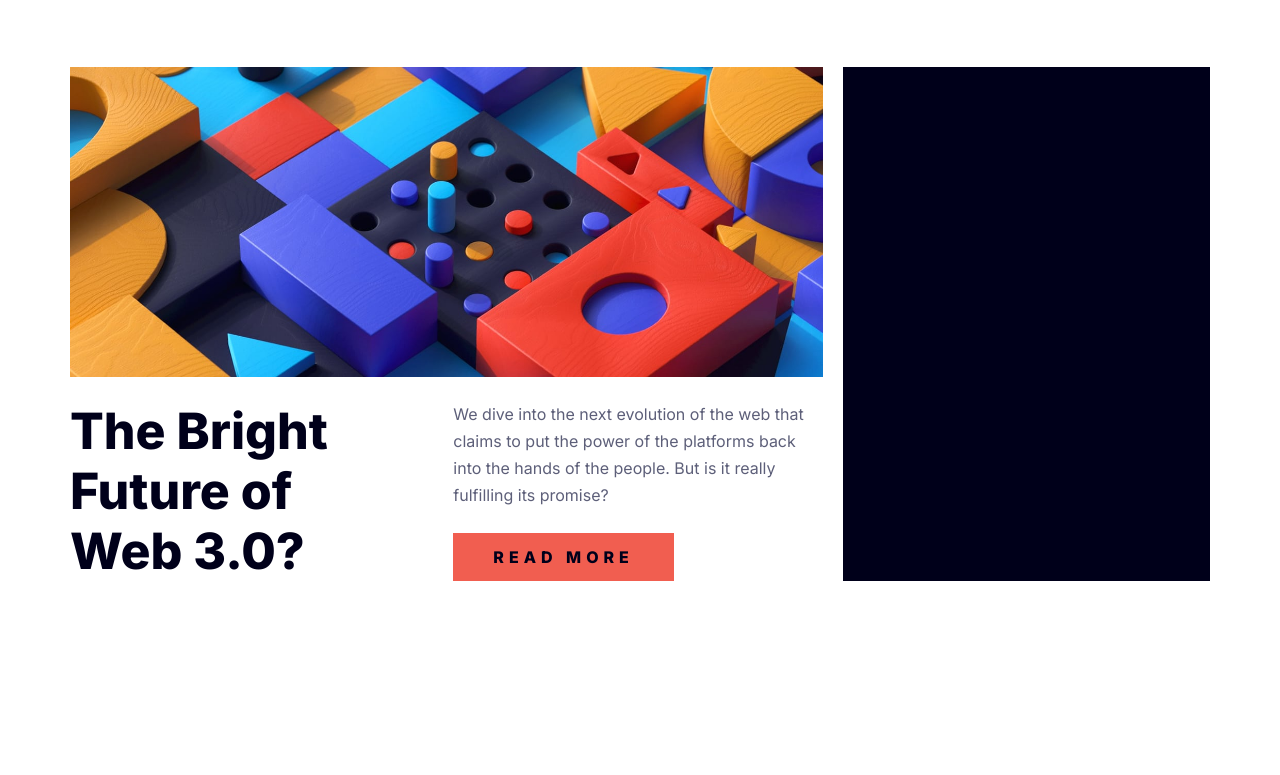
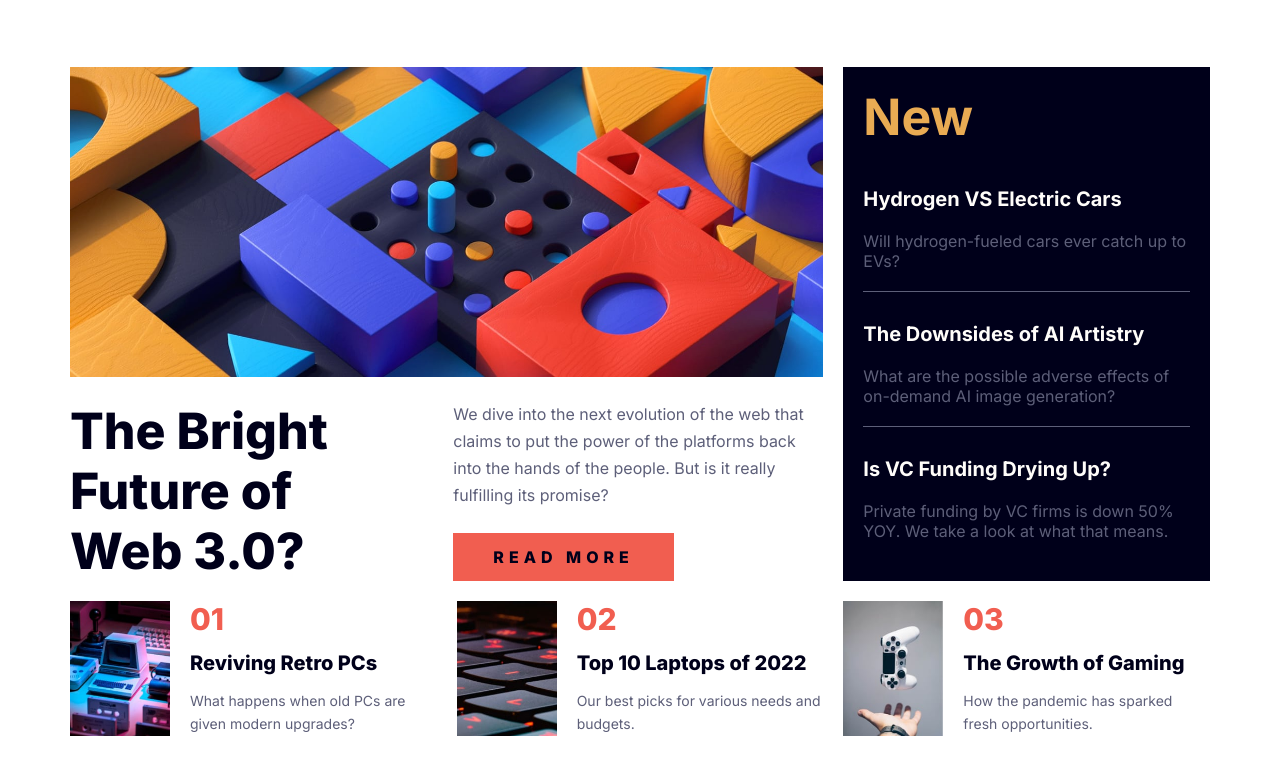
Before and after one commit to NewCodeCrafters/frontend-febuary-2026-, a plain HTML site: page projects/news-homepage-main/index.html in a window 1280 px wide. Shown: the part 123-898 px from the top of the page. Before the commit the page ends 804 px from the top, so only its background shows below. Drawn offline with Linux system fonts and the light colour scheme.

Commit message:
feat: done with grid

```diff
--- a/projects/news-homepage-main/css/style.css
+++ b/projects/news-homepage-main/css/style.css
@@ -23,6 +23,7 @@ img {
   align-items: center;
   margin-bottom: 70px;
 }
+
 .link-list {
   display: flex;
   gap: 40px;
@@ -73,7 +74,7 @@ li {
 .news {
   grid-area: news;
   background: hsl(240, 100%, 5%);
-  padding: 20px 10px;
+  padding: 20px 20px;
 }
 .read-more {
   color: hsl(240, 100%, 5%);
@@ -84,3 +85,66 @@ li {
   text-transform: uppercase;
   letter-spacing: 5px;
 }
+
+.new-title {
+  font-size: 50px;
+  color: hsl(35, 77%, 62%);
+  font-weight: 700;
+  margin-bottom: 40px;
+}
+.new-article-container {
+  display: flex;
+  flex-direction: column;
+  gap: 30px;
+}
+
+.new-article {
+  display: flex;
+  flex-direction: column;
+  gap: 20px;
+  border-bottom: 1px solid hsl(236, 13%, 42%);
+  padding-bottom: 20px;
+}
+.new-article:last-child {
+  padding-bottom: 0px;
+  border-bottom: none;
+}
+.new-article-title {
+  color: hsl(36, 100%, 99%);
+  font-size: 20px;
+}
+
+.new-article-desc {
+  color: hsl(236, 13%, 42%);
+  font-weight: 400;
+}
+.article-card {
+  display: flex;
+  gap: 20px;
+}
+.article-card img {
+  max-width: 100px;
+}
+.article-card-number {
+  font-size: 30px;
+  color: hsl(5, 85%, 63%);
+  font-weight: 800;
+}
+.article-card-title {
+  font-size: 20px;
+  color: hsl(240, 100%, 5%);
+  font-weight: 800;
+}
+
+.article-card-desc {
+  font-weight: 400;
+  color: hsl(236, 13%, 42%);
+  font-size: 14px;
+  line-height: 1.7;
+}
+
+.article-card-content {
+  display: flex;
+  flex-direction: column;
+  gap: 14px;
+}
--- a/projects/news-homepage-main/index.html
+++ b/projects/news-homepage-main/index.html
@@ -60,39 +60,76 @@
             </div>
           </div>
         </div>
-        <div class="news"></div>
+        <div class="news">
+          <h1 class="new-title">New</h1>
+          <div class="new-article-container">
+            <div class="new-article">
+              <h2 class="new-article-title">Hydrogen VS Electric Cars</h2>
+              <p class="new-article-desc">
+                Will hydrogen-fueled cars ever catch up to EVs?
+              </p>
+            </div>
+            <div class="new-article">
+              <h2 class="new-article-title">The Downsides of AI Artistry</h2>
+              <p class="new-article-desc">
+                What are the possible adverse effects of on-demand AI image
+                generation?
+              </p>
+            </div>
+            <div class="new-article">
+              <h2 class="new-article-title">Is VC Funding Drying Up?</h2>
+              <p class="new-article-desc">
+                Private funding by VC firms is down 50% YOY. We take a look at
+                what that means.
+              </p>
+            </div>
+          </div>
+        </div>
+        <div class="article-card">
+          <img src="assets/images/image-retro-pcs.jpg" alt="" />
+          <div class="article-card-content">
+            <span class="article-card-number">01</span>
+            <h2 class="article-card-title">Reviving Retro PCs</h2>
+            <p class="article-card-desc">
+              What happens when old PCs are given modern upgrades?
+            </p>
+          </div>
+        </div>
+        <div class="article-card">
+          <img src="assets/images/image-top-laptops.jpg" alt="" />
+          <div class="article-card-content">
+            <span class="article-card-number">02</span>
+            <h2 class="article-card-title">Top 10 Laptops of 2022</h2>
+            <p class="article-card-desc">
+              Our best picks for various needs and budgets.
+            </p>
+          </div>
+        </div>
+        <div class="article-card">
+          <img src="assets/images/image-gaming-growth.jpg" alt="" />
+          <div class="article-card-content">
+            <span class="article-card-number">03</span>
+            <h2 class="article-card-title">The Growth of Gaming</h2>
+            <p class="article-card-desc">
+              How the pandemic has sparked fresh opportunities.
+            </p>
+          </div>
+        </div>
       </div>
     </div>
     <!-- Home
 
 
+  01
 
 
 
-  Read more
+  02
 
-  New
-
-  Hydrogen VS Electric Cars
-  Will hydrogen-fueled cars ever catch up to EVs?
-
-  The Downsides of AI Artistry
-  What are the possible adverse effects of on-demand AI image generation?
-
-  Is VC Funding Drying Up?
-  Private funding by VC firms is down 50% YOY. We take a look at what that means.
-
-  01
-  Reviving Retro PCs
-  What happens when old PCs are given modern upgrades?
-
-  02
-  Top 10 Laptops of 2022
-  Our best picks for various needs and budgets.
 
   03
-  The Growth of Gaming
-  How the pandemic has sparked fresh opportunities.
+
+
 
   <div class="attribution">
     Challenge by <a href="https://www.frontendmentor.io?ref=challenge" target="_blank">Frontend Mentor</a>.
```
